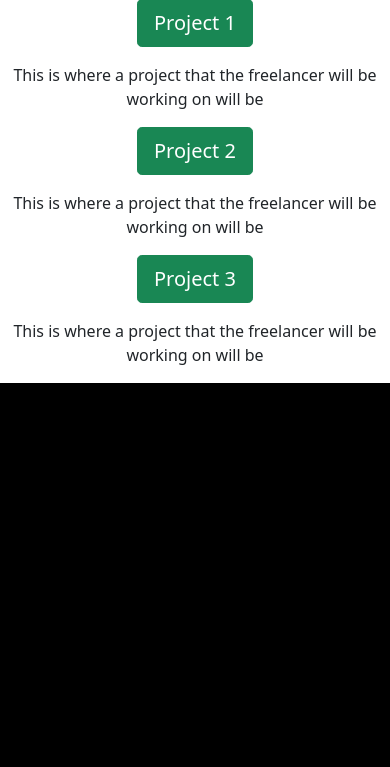
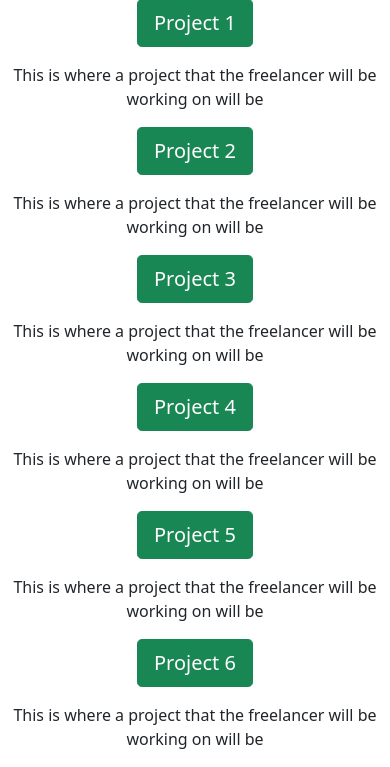
Before and after one commit to aVISN/CS425_F21, a Django app: page /projects/ in a window 390 px wide. Shown: the part 1289-2056 px from the top of the page. Before the commit the page ends 1672 px from the top, so only its background shows below. Run offline with Django 3.2, Linux system fonts and the light colour scheme.

Commit message:
Minor changes to projects page

```diff
--- a/srv/apps/visn/pages/templates/projects.html
+++ b/srv/apps/visn/pages/templates/projects.html
@@ -31,6 +31,29 @@
       			<p>This is where a project that the freelancer will be working on will be</p>
     		</div>
      	</div>
+	<div class="row">
+		<div class="col-sm-4">
+			<p>
+			<!-- Bootstrap5 buttons: https://www.w3schools.com/bootstrap5/bootstrap_buttons.php -->
+			<a href="#" class="btn btn-success btn-lg">Project 4</a>
+			</p>
+			<p>This is where a project that the freelancer will be working on will be</p>
+		</div>
+   	 	<div class="col-sm-4">
+      			<p>
+     			 <!-- Bootstrap5 buttons: https://www.w3schools.com/bootstrap5/bootstrap_buttons.php -->
+     			 <a href="#" class="btn btn-success btn-lg">Project 5</a>
+   			 </p>
+     			<p>This is where a project that the freelancer will be working on will be</p>
+    		</div>
+    		<div class="col-sm-4">
+      			<p>
+     			 <!-- Bootstrap5 buttons: https://www.w3schools.com/bootstrap5/bootstrap_buttons.php -->
+     			 <a href="#" class="btn btn-success btn-lg">Project 6</a>
+   			 </p>
+      			<p>This is where a project that the freelancer will be working on will be</p>
+    		</div>
+     	</div>
    </div>
 </div>
 {% endblock content %}
```
